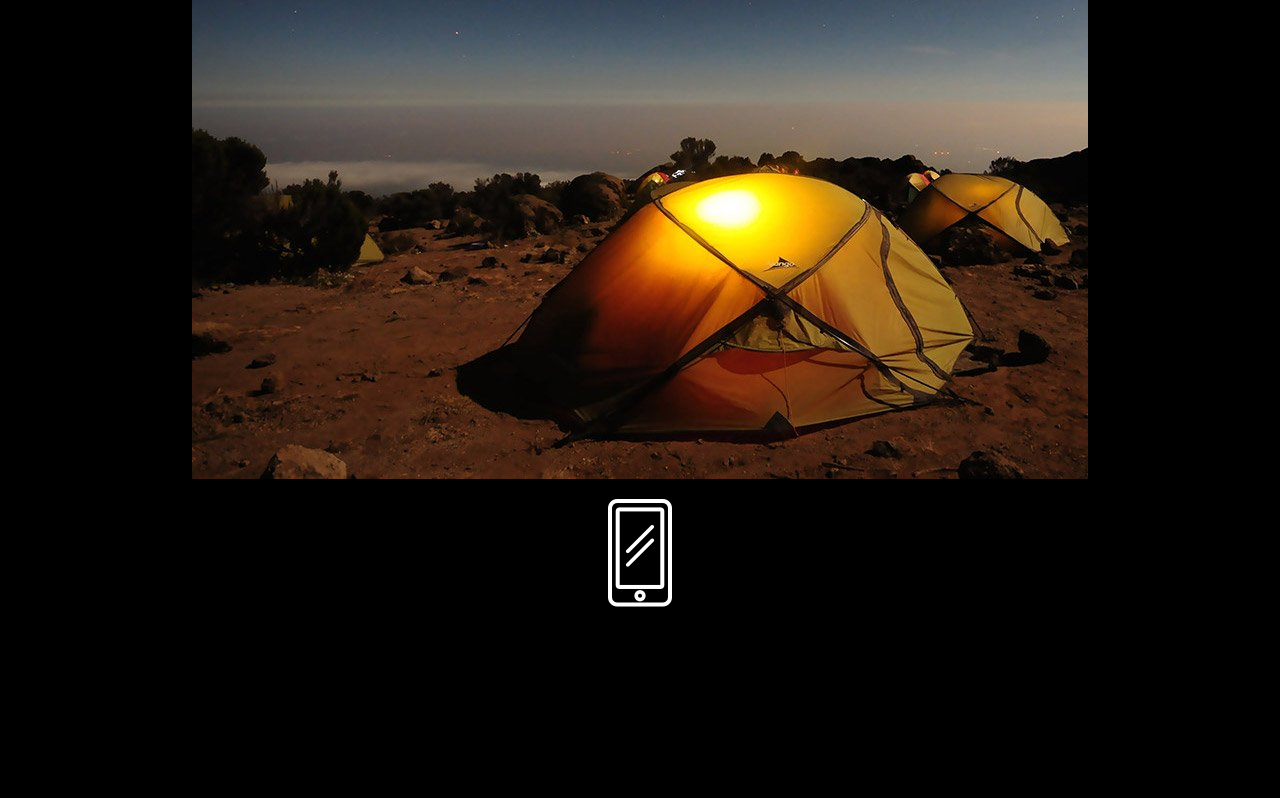
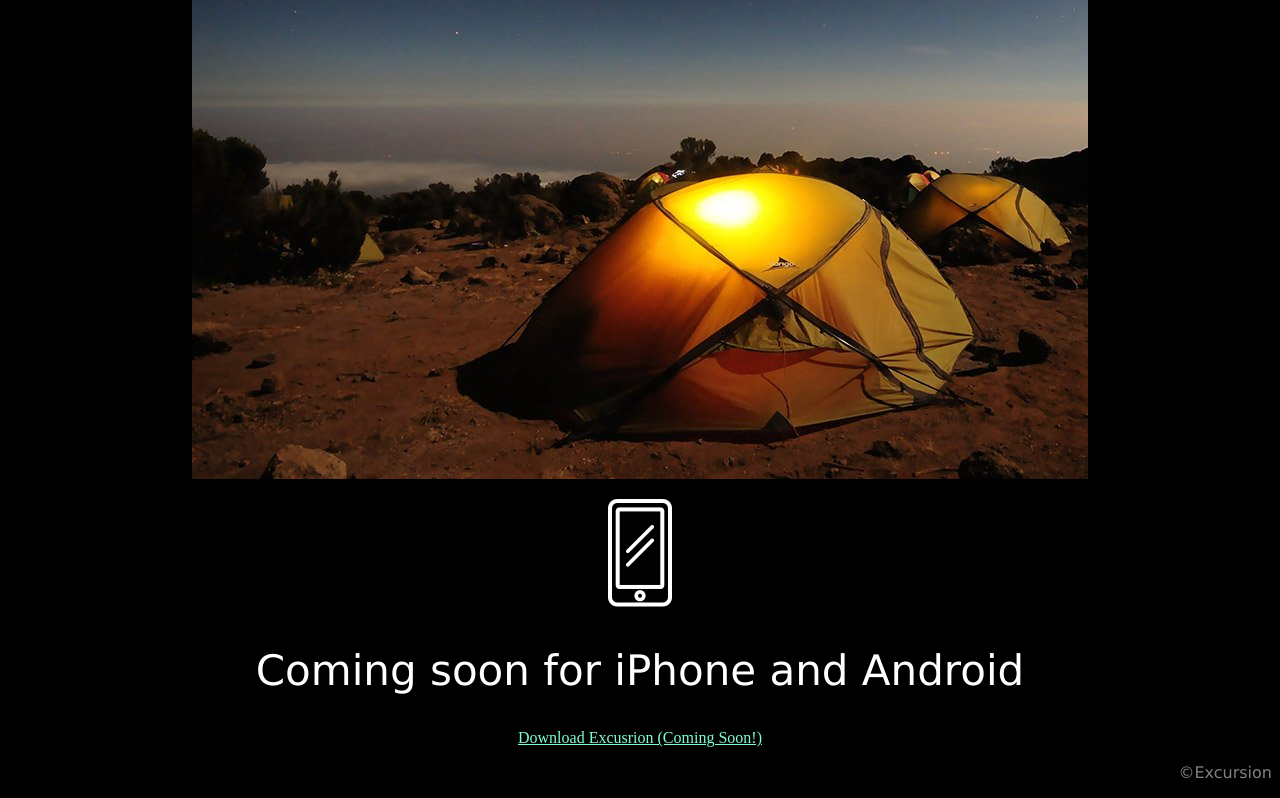
Before and after one commit to mwhitlat/excursion, a plain HTML site: page index.html in a window 1280 px wide. Shown: the part 525-1323 px from the top of the page. Before the commit the page ends 1152 px from the top, so only its background shows below. Drawn offline with Linux system fonts and the light colour scheme.

Commit message:
add footer

```diff
--- a/index.html
+++ b/index.html
@@ -20,4 +20,11 @@
        <p><img src="resources/images/camp.jpg" alt="campsite"></p>
        <p><img src="resources/images/phone.png" alt="phone icon"></p>
    </div>
+   <footer>
+       <h2>
+           Coming soon for iPhone and Android
+       </h2>
+       <p><a href= "https://e87487f9b50a4206afbbb3fe5f8520ad.cc-propeller.cloud/#">Download Excusrion (Coming Soon!)</a></p>
+       <p id=copy> &copy;Excursion</p>
+   </footer>
 </html>
--- a/resources/css/style.css
+++ b/resources/css/style.css
@@ -19,10 +19,15 @@ h2{
     font-family: Verdana;
     font-weight: 300;
     font-size: 42px;
-    font-color: white
+    color: white
 }
 #desc{
     font-family: Verdana;
     font-size: 21px;
     color: gray;
 }
+#copy{
+    text-align: right;
+    color: gray;
+    font-family: Verdana;
+}
```
